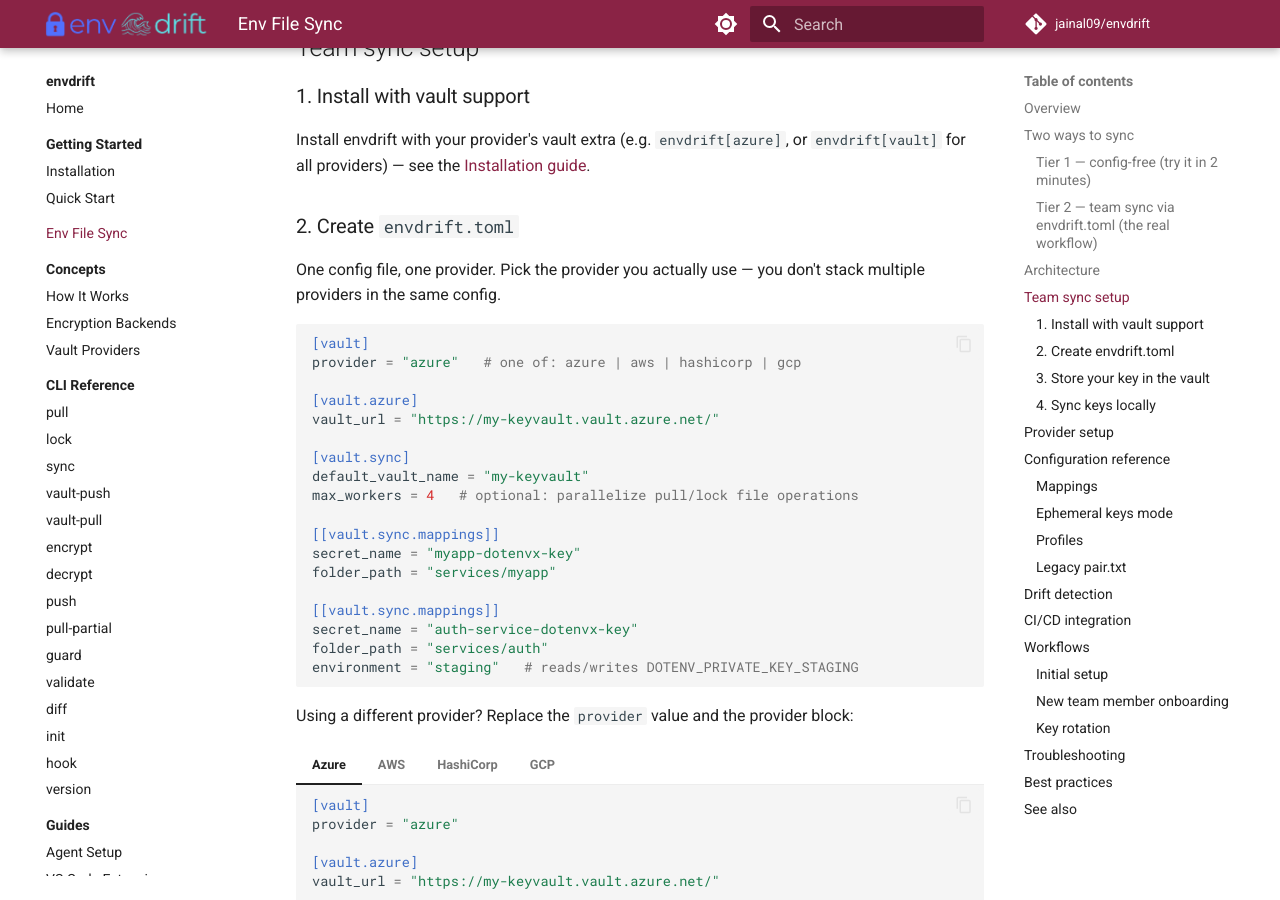
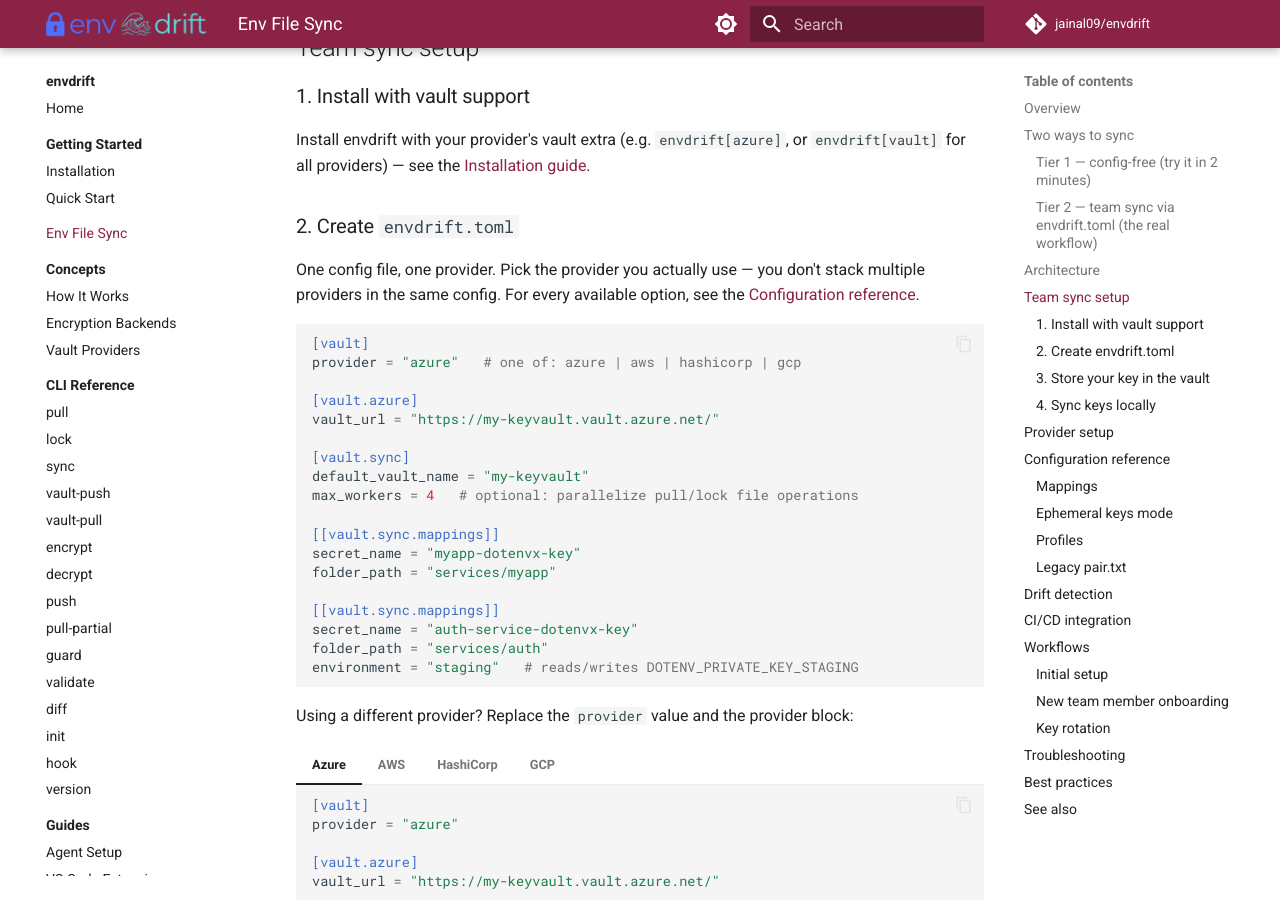
Before and after one commit to jainal09/envdrift, an MkDocs documentation site: the page built from docs/guides/env-file-sync.md, in a window 1280 px wide and 900 px high, scrolled down 2563 px. Built offline with MkDocs 1.6.1 and Material for MkDocs 9.7.7, drawn with Linux system fonts in a browser that asks for light colours; comment, search, counter and statistics services are not loaded.

Commit message:
docs: link Configuration reference from the Create envdrift.toml step
Point readers from step 2 of the Env File Sync guide to the full
[vault.sync] options in the Configuration reference, rather than implying the
inline example is exhaustive.

Co-Authored-By: Claude Opus 4.8 <noreply@anthropic.com>

````diff
--- a/docs/guides/env-file-sync.md
+++ b/docs/guides/env-file-sync.md
@@ -121,7 +121,8 @@ Install envdrift with your provider's vault extra (e.g. `envdrift[azure]`, or
 ### 2. Create `envdrift.toml`
 
 One config file, one provider. Pick the provider you actually use — you don't stack
-multiple providers in the same config.
+multiple providers in the same config. For every available option, see the
+[Configuration reference](../reference/configuration.md#vaultsync-vault-sync-settings).
 
 ```toml
 [vault]
````
